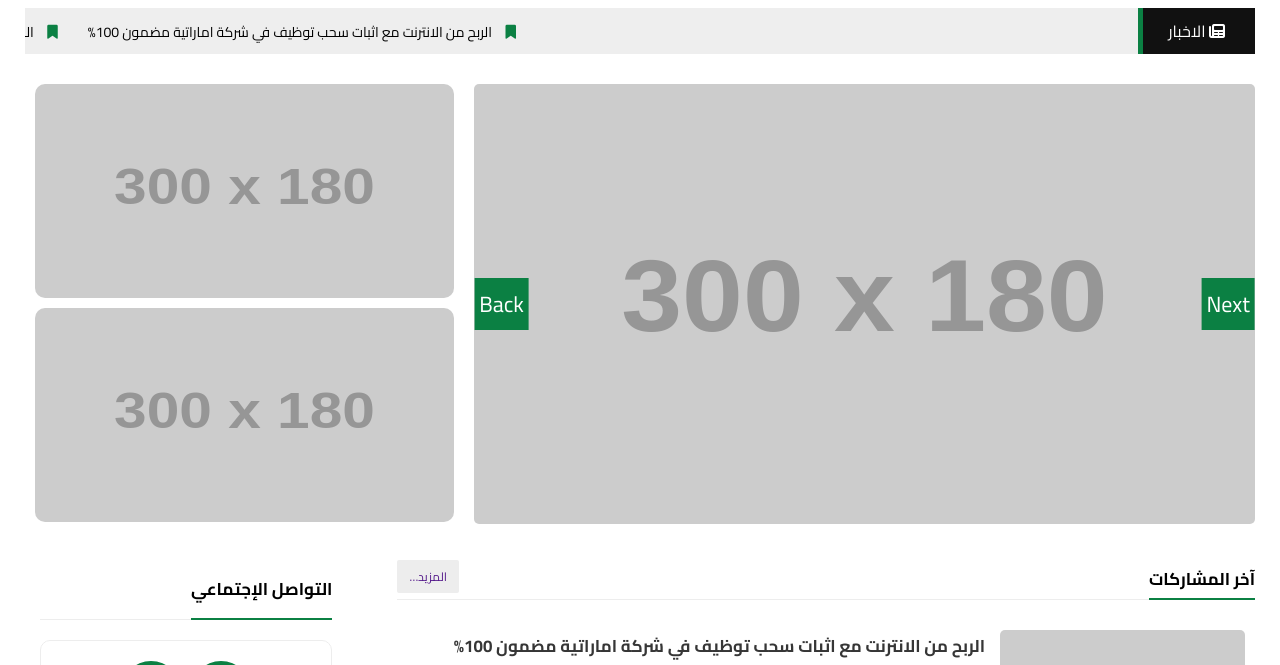
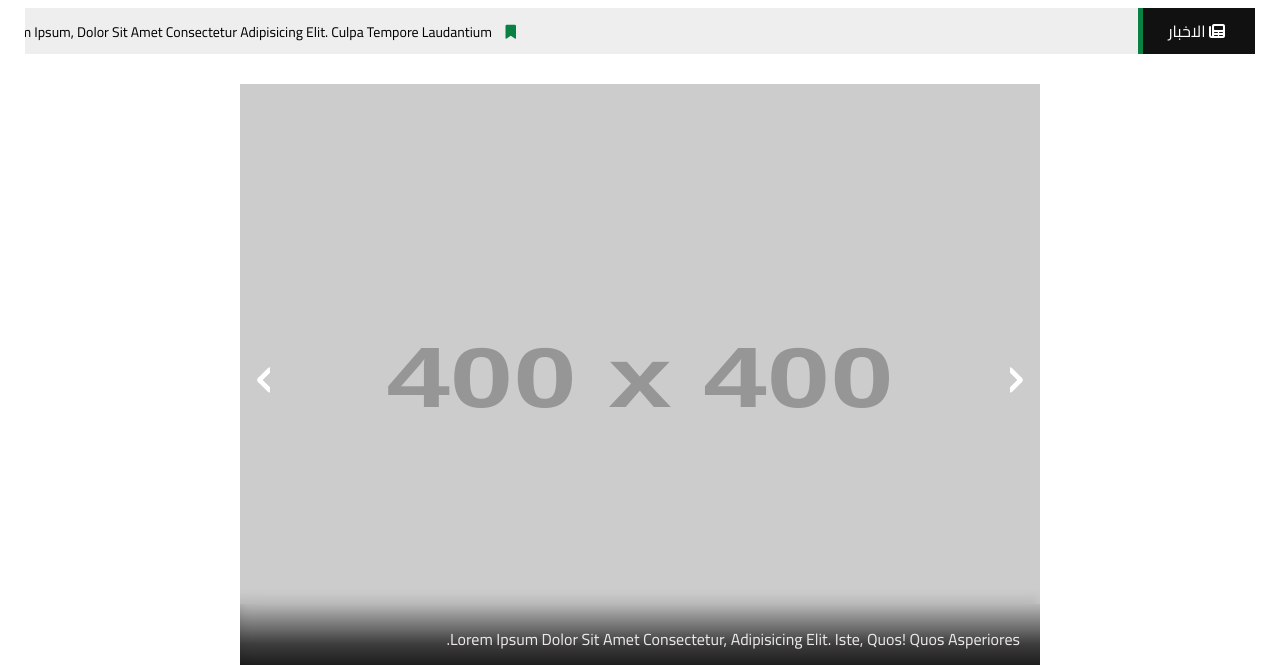
Before and after one commit to AhmedMagdy790/blog, a plain HTML site: page index.html in a window 1280 px wide. Shown: the part 279-944 px from the top of the page. Drawn offline with Linux system fonts and the light colour scheme; placeholder pictures from the web are drawn by us.

Commit message:
updata blog

```diff
--- a/css/master.css
+++ b/css/master.css
@@ -98,6 +98,35 @@ html {
     background: var(--main-Color);
   }
 
+  .social-links {
+    display: flex;
+    align-items: center;
+    gap: 8px;
+  }
+
+  .social-links i {
+    cursor: pointer;
+    display: flex;
+    justify-content: center;
+    align-items: center;
+  }
+
+.social-links li i.facebook {
+    background-color: #4267B2;
+}
+
+.social-links li i.instagram {
+        background: #f09433;
+      background: -moz-linear-gradient(45deg, #f09433 0%, #e6683c 25%, #dc2743 50%, #cc2366 75%, #bc1888 100%);
+      background: -webkit-linear-gradient(45deg, #f09433 0%,#e6683c 25%,#dc2743 50%,#cc2366 75%,#bc1888 100%);
+      background: linear-gradient(45deg, #f09433 0%,#e6683c 25%,#dc2743 50%,#cc2366 75%,#bc1888 100%);
+      filter: progid:DXImageTransform.Microsoft.gradient( startColorstr='#f09433', endColorstr='#bc1888',GradientType=1 );
+}
+
+.social-links li  i.twitter {
+    color: #1DA1F2;
+}
+
 /* End Globle Rules */
 
 /* Start Main Container */
@@ -168,10 +197,6 @@ header #top-bar {
     text-align: center;
     line-height: 28px;
     color: #fff;
-}
-
-.links-list li i.fa-facebook-f {
-    background-color: #3b5998;
 }
 
 .search {
@@ -450,141 +475,120 @@ header #top-bar {
 }
 
 /* slider */
+* {
+    box-sizing: border-box;
+    margin: 0;
+    padding: 0;
+ }
 
-.slider {
+ .slider-show {
+    display: flex;
+    align-items: center;
+    justify-content: center;
+    gap: 20px;
+ }
+
+ .slider {
+    max-width: 800px;
+    width: 100%;
+    height: 600px;
+    position: relative;
+    user-select: none;
+    margin: 0 15px;
+ }
+
+ .slider .controler {
     display: flex;
     justify-content: space-between;
     align-items: center;
-    gap: 10px;
-    transition: 2s;
+    padding: 20px;
+    position: absolute;
+    top: 50%;
+    left: 0;
+    transform: translateY(-50%);
+    z-index: 99999;
     width: 100%;
-}
+ }
+
+ .slider .controler span {
+    cursor: pointer;
+ }
 
 
-.slider-box-main {
-    width: 64%;
-    height: 440px;
-    display: inline-block;
+ .slider-content {
+    display: flex;
+    flex-direction: row-reverse;
     overflow: hidden;
-    border-radius: 5px;
-    position: relative;
-}
-
-@media (max-width: 920px) {
-    .slider {
-        flex-direction: column;
-    }
-    .slider-box-main {
-        width: 100%;
-        height: 500px;
-    }
-}
-.slider-controls {
-    position: absolute;
-    left: 50%;
-    top: 50%;
-    transform: translate(-50%, -50%);
-    display: flex;
-    justify-content: space-between;
-    align-items: center;
-    width: 100%;
-    z-index: 99;
-}
-
-.slider-controls .next,
-.slider-controls .prev {
-    color: #fff;
-    font-size: 22px;
-    padding: 5px;
-    background-color: var(--main-Color);
-    cursor: pointer;
-}
-
-.slider-content {
-    overflow: hidden;
-    display: flex;
     width: 100%;
     height: 100%;
     position: relative;
  }
 
+ .next,
+ .prev {
+    position: relative;
 
-.slider-content .image {
-    width: 100%;
-    position: absolute;
-    height: 100%;
-    top: 0;
-    left: 0;
-    z-index: 1;
-    transition: 0.3s;
  }
 
- .slider-content .image img {
+ .next::after {
+    transform: rotateZ(45deg);
+ }
+
+ .prev::after {
+    transform: rotateZ(225deg);
+ }
+
+ .next::after,
+ .prev::after {
+    content: "";
+    width: 10px;
+    height: 10px;
+    border: 5px solid;
+    border-color: transparent transparent #fff #fff;
+    display: inline-block;
+    border-radius: 4px;
+ }
+
+ .slider-content .item {
     width: 100%;
     height: 100%;
+    z-index: 1;
+    position: absolute;
+    left: 0%;
+    /* transition: 0.8s; */
+ }
+
+ .slider-content .item:first-child {
+   z-index: 2;
+ }
+
+ .slider-content .item.transition {
+   transition: 1s ease-in-out;
  }
 
 
-.swiper .image-text {
+ .slider-content .item img {
+    width: 100%;
+    height: 100%;
+    -webkit-user-drag: none;
+    -o-user-drag: none;
+    -moz-user-drag: none;
+    transition: transform 0.7s;
+ }
+
+.slider-content .slider-text {
     position: absolute;
+    z-index: 99999;
+    bottom: 0;
     left: 0;
-    bottom: 0;
     right: 0;
-    padding: 30px;
-    width: 100%;
-    background-image: linear-gradient(transparent, rgba(0,0,0,0.7), #000);
+    padding: 20px;
+    padding-bottom: 30px;
+    color: rgba(255, 250, 250, 90%);
+    box-shadow: 0px -6px 10px hsl(0deg 0% 0% / 10%);
+    background-image: linear-gradient(to Top, hsl(0deg, 0%, 0%, 100%), hsla(244, 0%, 0%, 70%), hsla(244, 0%, 0%, 10%));
 }
 
-.image-text h3 {
-    color: #fff;
-    font-size: 18px;
-    margin-bottom: 10px;
-    font-weight: bold;
-}
-
-.image-text h3 a {
-    color: #fff;
-    text-decoration: none;
-}
-
-.image-text p {
-    font-size: 14px;
-    color: #fff;
-    line-height: 1.7;
-}
-
-.slider-box-left {
-    width: 36%;
-    height: 440px;
-}
-
-@media (max-width: 920px) {
-    .slider-box-left {
-        width: 100%;
-        display: flex;
-        height: auto;
-    }
-}
-
-.slide-left-item:first-child {
-    margin-bottom: 10px;
-}
-
-.slide-left-item  {
-    border-radius: 10px;
-    height: 214px;
-    margin: 0 10px;
-}
-
-.slide-left-item  h3  {
-    font-size: 12px;
-}
-
-.slide-left-item  img {
-    width: 100%;
-    height: 100%;
-    border-radius: 10px;
-}
 
 /* Statr Middle Content  */
 
@@ -693,6 +697,10 @@ header #top-bar {
     padding-left: 10px;
 }
 
+.author-post a {
+    color: var(--color-pr)
+}
+
 .side-right .date-post i,
 .author-post i {
     position: relative;
@@ -787,20 +795,12 @@ aside .links ul {
     align-items: center;
 }
 
-aside li {
-    display: inline-block;
-    width: 60px;
-    height: 60px;
-    border-radius: 50%;
-    margin: 0 5px;
-    background-color: #0b8043;
-    text-align: center;
-    line-height: 60px;
-}
 
-aside li i {
+aside .social-links li i {
     color: #fff;
-    font-size: 20px;
+    width: 50px;
+    height: 50px;
+    font-size: 30px;
 }
 
 aside .posts-faq {
--- a/index.html
+++ b/index.html
@@ -30,10 +30,10 @@
                     </div>
                     <div class="grop">
                         <div class="links-list">
-                            <ul class="links">
-                                <li><i class="fa-brands fa-facebook-f"></i></li>
-                                <li><i class="fa-brands fa-facebook-f"></i></li>
-                                <li><i class="fa-brands fa-facebook-f"></i></li>
+                            <ul class="social-links">
+                                <li><i class="fa-brands fa-facebook-f facebook" ></i></li>
+                                <li><i class="fa-brands fa-instagram instagram"></i></li>
+                                <li><i class="fa-brands fa-twitter twitter" ></i></li>
                             </ul>
                         </div>
                         <div class="search flex-center">
@@ -48,8 +48,7 @@
             <div id="head-sec">
                 <div class="logo">
                     <div class="text-logo">
-                        <h1 class="headone">التقنية العربية</h1>
-                        <p class="description">تكنولوجيا المعلومات العربية</p>
+                        <h1 class="headone">AhmedMagdy</h1>
                     </div>
                 </div>
                 <div class="banner">
@@ -89,13 +88,13 @@
                         <li>
                             <i class="fa-solid fa-bookmark"></i>
                             <a href="#">
-                                الربح من الانترنت مع اثبات سحب توظيف في شركة اماراتية مضمون 100%
+                                Lorem ipsum, dolor sit amet consectetur adipisicing elit. Culpa tempore laudantium
                             </a>
                         </li>
                         <li>
                             <i class="fa-solid fa-bookmark"></i>
                             <a href="#">
-                                الربح من الانترنت مع اثبات سحب توظيف في شركة اماراتية مضمون 100%
+                                Lorem ipsum, dolor sit amet consectetur adipisicing elit. Culpa tempore laudantium
                             </a>
                         </li>
                     </ul>
@@ -103,41 +102,49 @@
             </div>
             <!-- slider -->
             <span class="pd-20"></span>
-            <div class="slider">
-                <div class="slider-box-main">
+            <div class="slider-show">
+                <div class="slider">
+                    <div class="controler">
+                       <span class="prev" onclick="prevButton()" ></span>
+                       <span class="next" onclick="nextButton()"></span>
+                    </div>
+                    <div class="slider-content">
 
-                    <div class="slider-controls">
-                        <span id="next" class="next" onclick="nextButton()">next</span>
-                        <span id="prev" class="prev" onclick="prevButton()">back</span>
+                       <div class="item">
+                          <img src="https://placehold.jp/400x400.png" alt="">
+                          <div class="slider-text">
+                            Lorem ipsum dolor sit amet consectetur, adipisicing elit. Iste, quos! Quos asperiores.
+                          </div>
+                       </div>
+                       <div class="item">
+                          <img src="https://placehold.jp/400x400.png" alt="" draggable>
+                          <div class="slider-text">
+                            Lorem ipsum dolor sit amet consectetur, adipisicing elit. Iste, quos! Quos asperiores.
+                          </div>
+                       </div>
+                       <div class="item">
+                          <img src="https://placehold.jp/400x400.png" alt="">
+                          <div class="slider-text">
+                            Lorem ipsum dolor sit amet consectetur, adipisicing elit. Iste, quos! Quos asperiores.
+                          </div>
+                       </div>
+                       <div class="item">
+                          <img src="https://placehold.jp/400x400.png" alt="">
+                          <div class="slider-text">
+                            Lorem ipsum dolor sit amet consectetur, adipisicing elit. Iste, quos! Quos asperiores.
+                          </div>
+                       </div>
+                       <div class="item">
+                          <img src="https://placehold.jp/400x400.png" alt="">
+                          <div class="slider-text">
+                            Lorem ipsum dolor sit amet consectetur, adipisicing elit. Iste, quos! Quos asperiores.
+                          </div>
+                       </div>
+
                     </div>
+                 </div>
 
-                    <ul class="slider-content">
-                        <li class="image">
-                            <img src="https://placehold.jp/300x180.png" alt="">
-                            <div class="image-text">
-                                <h3><a href="#">زيادة أرباح جوجل أدسنس 100% وتوازن ظهور الإعلانات في موقعك - هام جداً</a></h3>
-                                <p>تعلم التسويق الإلكتروني كورسات شاملة عن التسويق الإلكتروني والتجارة الإلكتروني  شاع مؤخراً الحديث عن التسويق الإلكتروني والربح من الانترنت, وتعددت الطرق التي شرحت فيها التسويق ...</p>
-                            </div>
-                        </li>
-                        <li class="image">
-                            <img src="https://placehold.jp/300x180.png" alt="">
-                            <div class="image-text">
-                                <h3><a href="#">زيادة أرباح جوجل أدسنس 100% وتوازن ظهور الإعلانات في موقعك - هام جداً</a></h3>
-                                <p>تعلم التسويق الإلكتروني كورسات شاملة عن التسويق الإلكتروني والتجارة الإلكتروني  شاع مؤخراً الحديث عن التسويق الإلكتروني والربح من الانترنت, وتعددت الطرق التي شرحت فيها التسويق ...</p>
-                            </div>
-                        </li>
-
-                        <li class="image">
-                            <img src="https://placehold.jp/300x180.png" alt="">
-                            <div class="image-text">
-                                <h3><a href="#">زيادة أرباح جوجل أدسنس 100% وتوازن ظهور الإعلانات في موقعك - هام جداً</a></h3>
-                                <p>تعلم التسويق الإلكتروني كورسات شاملة عن التسويق الإلكتروني والتجارة الإلكتروني  شاع مؤخراً الحديث عن التسويق الإلكتروني والربح من الانترنت, وتعددت الطرق التي شرحت فيها التسويق ...</p>
-                            </div>
-                        </li>
-                    </ul>
-
-                </div>
-                <div class="slider-box-left">
+                 <!-- <div class="slider-box-left">
                     <div class="slide-left-item">
                         <img src="https://placehold.jp/300x180.png" alt="">
                         <div class="image-text">
@@ -152,8 +159,10 @@
 
                         </div>
                     </div>
-                </div>
+                </div> -->
+
             </div>
+
         </div>
 
         <!-- Statr Middle Content -->
@@ -180,7 +189,7 @@
                                 </div>
                                 <div class="post-content">
                                     <h3 class="post-title">
-                                        الربح من الانترنت مع اثبات سحب توظيف في شركة اماراتية مضمون 100%
+                                        Lorem ipsum dolor sit amet consectetur, adipisicing elit. Iste, quos! Quos asperiores.
                                     </h3>
                                     <div class="details">
                                         <div class="author-post">
@@ -193,7 +202,7 @@
                                         </div>
                                     </div>
                                     <p class="text-post">
-                                        أصبح الربح من الانترنت  شائعاً  في الفترة الأخيرة, وتعددت طرق الربح من الانترنت وأصبحت كثيرة وغالبها غير مضمونة. فهناك الكثير من الهواة أخذوا يشرحون طرق مزيفة للربح من الانترنت وغير صحيحة أ…
+                                        Lorem ipsum dolor sit amet consectetur, adipisicing elit. Iste, quos! Quos asperiores. Lorem ipsum dolor sit amet consectetur, adipisicing elit. Iste, quos! Quos asperiores.
                                     </p>
                                 </div>
                                 <div class="post-share">
@@ -213,7 +222,7 @@
                             </div>
                             <div class="post-content">
                                 <h3 class="post-title">
-                                    الربح من الانترنت مع اثبات سحب توظيف في شركة اماراتية مضمون 100%
+                                    Lorem ipsum dolor sit amet consectetur, adipisicing elit. Iste, quos! Quos asperiores.
                                 </h3>
                                 <div class="details">
                                     <div class="author-post">
@@ -226,7 +235,7 @@
                                     </div>
                                 </div>
                                 <p class="text-post">
-                                    أصبح الربح من الانترنت  شائعاً  في الفترة الأخيرة, وتعددت طرق الربح من الانترنت وأصبحت كثيرة وغالبها غير مضمونة. فهناك الكثير من الهواة أخذوا يشرحون طرق مزيفة للربح من الانترنت وغير صحيحة أ…
+                                    Lorem ipsum dolor sit amet consectetur, adipisicing elit. Iste, quos! Quos asperiores.Lorem ipsum dolor sit amet consectetur, adipisicing elit. Iste, quos! Quos asperiores.
                                 </p>
                             </div>
                             <div class="post-share">
@@ -246,7 +255,7 @@
                         </div>
                         <div class="post-content">
                             <h3 class="post-title">
-                                الربح من الانترنت مع اثبات سحب توظيف في شركة اماراتية مضمون 100%
+                                Lorem ipsum dolor sit amet consectetur, adipisicing elit. Iste, quos! Quos asperiores.
                             </h3>
                             <div class="details">
                                 <div class="author-post">
@@ -259,7 +268,7 @@
                                 </div>
                             </div>
                             <p class="text-post">
-                                أصبح الربح من الانترنت  شائعاً  في الفترة الأخيرة, وتعددت طرق الربح من الانترنت وأصبحت كثيرة وغالبها غير مضمونة. فهناك الكثير من الهواة أخذوا يشرحون طرق مزيفة للربح من الانترنت وغير صحيحة أ…
+                                Lorem ipsum dolor sit amet consectetur, adipisicing elit. Iste, quos! Quos asperiores.Lorem ipsum dolor sit amet consectetur, adipisicing elit. Iste, quos! Quos asperiores.
                             </p>
                         </div>
                         <div class="post-share">
@@ -282,14 +291,13 @@
                         <h2><a href="#">التواصل الإجتماعي </a></h2>
                     </div>
                     <nav class="links">
-                        <ul>
-                            <li>
-                                <i class="fa-brands fa-facebook-f"></i>
-                            </li>
-                            <li>
-                                <i class="fa-brands fa-facebook-f"></i>
-                            </li>
-                        </ul>
+                        <div class="links-list">
+                            <ul class="social-links">
+                                <li><i class="fa-brands fa-facebook-f facebook" ></i></li>
+                                <li><i class="fa-brands fa-instagram instagram"></i></li>
+                                <li><i class="fa-brands fa-twitter twitter" ></i></li>
+                            </ul>
+                        </div>
                     </nav>
                 </div>
 
@@ -309,7 +317,7 @@
                                             <time class="date-post"> <i class="fa-solid fa-clock"></i> 2022/2/2</time>
 
                                         <h3 class="post-title">
-                                            الربح من الانترنت مع اثبات سحب توظيف في شركة اماراتية مضمون 100%
+                                            Lorem ipsum dolor sit amet consectetur, adipisicing elit. Iste, quos! Quos asperiores.
                                         </h3>
                                     </div>
                                 </div>
@@ -317,7 +325,7 @@
 
 
                                 <p class="text-post">
-                                    أصبح الربح من الانترنت  شائعاً  في الفترة الأخيرة, وتعددت طرق الربح من الانترنت وأصبحت كثيرة وغالبها غير مضمونة. فهناك الكثير من الهواة أخذوا يشرحون طرق مزيفة للربح من الانترنت وغير صحيحة أ…
+                                    Lorem ipsum dolor sit amet consectetur, adipisicing elit. Iste, quos! Quos asperiores.Lorem ipsum dolor sit amet consectetur, adipisicing elit. Iste, quos! Quos asperiores.
                                 </p>
                         </article>
                     </div>
@@ -346,12 +354,13 @@
             <div class="footer-copy">
                 <div class="copyleft-area">
                     <span>جميع الحقوق محفوظة </span>
-                    <a href="#"> <span class="copy">&copy</span> التقنية العربية </a>
+                    <a href="#"> <span class="copy">&copy</span> AhmedMagdy </a>
                 </div>
-                <div class="linkslist">
-                    <ul>
-                        <li><i class="fa-brands fa-facebook-f"></i></li>
-                        <li><i class="fa-brands fa-facebook-f"></i></li>
+                <div class="links-list">
+                    <ul class="social-links">
+                        <li><i class="fa-brands fa-facebook-f facebook" ></i></li>
+                        <li><i class="fa-brands fa-instagram instagram"></i></li>
+                        <li><i class="fa-brands fa-twitter twitter" ></i></li>
                     </ul>
                 </div>
             </div>
@@ -361,7 +370,7 @@
 
     </div>
     <!-- End Main Container -->
+    <script src="js/slider.js"></script>
     <script src="js/master.js"></script>
-    <script src="js/slider.js"></script>
 </body>
 </html>
--- a/js/master.js
+++ b/js/master.js
@@ -43,5 +43,5 @@ function ticker() {
 // Onload
 window.onload = () => {
     ticker();
-    nextSliderAuto();
+    autoPlaySlideShow();
 }
--- a/js/slider.js
+++ b/js/slider.js
@@ -1,90 +1,99 @@
+
 let slider_content = document.querySelector(".slider-content");
 let items = Array.from(slider_content.children);
-let delaySlider = 3000;
-let zIndex = 1;
-let i = 0;
 
 
-function affectRight() {
+let left = 0;
+let right;
+let waitSLide = new Date().getTime();
+let clearSetTimeWaitSLide;
+function initSlider(leftOrRight) {
 
-   items.map((el, index) => {
-         el.style.transition = "0.5s";
-         el.style.left = "-100%";
-         el.style.zIndex = -1;
-   });
+   if(new Date().getTime() > waitSLide + 1000){
 
-   items[i].style.transition = "0.5s";
-   items[i].style.left = "100%";
+      right = left + 1;
 
-   let next_i = i + 1;
-   if(next_i >  items.length - 1){
-      next_i = 0;
+      items.forEach((el) => {
+         el.removeAttribute("style");
+         el.classList.remove("transition");
+      })
+
+      if(right > (items.length - 1)){
+         right = 0;
+      }else if(right < 0) {
+         right = (items.length - 1);
+      }
+
+      effectSlider(right, left, leftOrRight);
+
+      if(left > (items.length - 2)){
+         left = 0;
+      }else {
+         left++;
+      }
+
+      waitSLide = new Date().getTime();
    }
-   items[next_i].style.transition = "0.5s";
-   items[next_i].style.left = "0%";
-   items[next_i].style.zIndex = zIndex + 1;
 
 }
 
-function affectLeft() {
-   items.map((el, index) => {
-      el.style.transition = "0.5";
-      el.style.left = "-100%";
-      el.style.zIndex = -1;
-   });
+function effectSlider(right, left, rightOrLeft) {
 
-   items[i].style.transition = "0.5s";
-   items[i].style.left = "100%";
+   let styleLeftLeft;
+   let styleLeftLeftSetTime;
+   let styleLeftRight;
+   let styleLeftRightSetTime;
 
-   let next_i = i + 1;
-   if(next_i >  items.length - 1){
-      next_i = 0;
+   if(rightOrLeft == true){
+      styleLeftLeft = "0%";
+      styleLeftRight = "-100%";
+      styleLeftRightSetTime = "100%";
+      styleLeftLeftSetTime  = "0%";
+   }else {
+      styleLeftLeft = "0%";
+      styleLeftRight = "100%";
+      styleLeftRightSetTime = "-100%";
+      styleLeftLeftSetTime  = "0%";
    }
-   console.log(next_i)
-   items[next_i].style.left = "0%";
-   items[next_i].style.transition = "0.5s";
-   items[next_i].style.zIndex = zIndex + 1;
+
+
+   items[left].style.zIndex = "33";
+   items[right].style.zIndex = "33";
+
+   items[left].style.left = styleLeftLeft;
+   items[right].style.left = styleLeftRight;
+
+
+   setTimeout(() => {
+      items[left].classList.add("transition");
+      items[right].classList.add("transition");
+
+      items[left].style.left = styleLeftRightSetTime;
+      items[right].style.left = styleLeftLeftSetTime;
+
+   },10);
+
+
 }
 
-
-
-
-// nextSliderAuto();
-let clearTimeOutSlider;
-let autoIncrease = true;
-function nextSliderAuto() {
-   if(autoIncrease == true){
-      affectRight();
-      if(i == items.length - 1){
-         i = 0;
-      }else {
-         i++;
-      }
-   }
-   clearTimeout(clearTimeOutSlider);
-   clearTimeOutSlider = setTimeout(nextSliderAuto, delaySlider);
-};
-
-// next Button
-let clearSliderAuto;
+let autoPlaySlideShowSetTimeClear;
 function nextButton() {
-   if(i !== items.length - 1){
-      i++;
-   }
-   affectRight();
-   autoIncrease = false;
-   nextSliderAuto()
-   autoIncrease = true;
+   clearTimeout(autoPlaySlideShowSetTimeClear);
+   autoPlaySlideShow(true);
 }
 
-// Prev Button
+function prevButton() {
+   clearTimeout(autoPlaySlideShowSetTimeClear);
+   autoPlaySlideShow(false);
+}
 
-function prevButton() {
-   if(i >= 1){
-      i--;
+function autoPlaySlideShow(n) {
+   let ROL;
+   if(n == null || n == true){
+      ROL = true;
+   }else {
+      ROL = false;
    }
-   affectLeft();
-   autoIncrease = false;
-   nextSliderAuto();
-   autoIncrease = true;
+   initSlider(ROL);
+   autoPlaySlideShowSetTimeClear = setTimeout(autoPlaySlideShow, 5000);
 }
```
